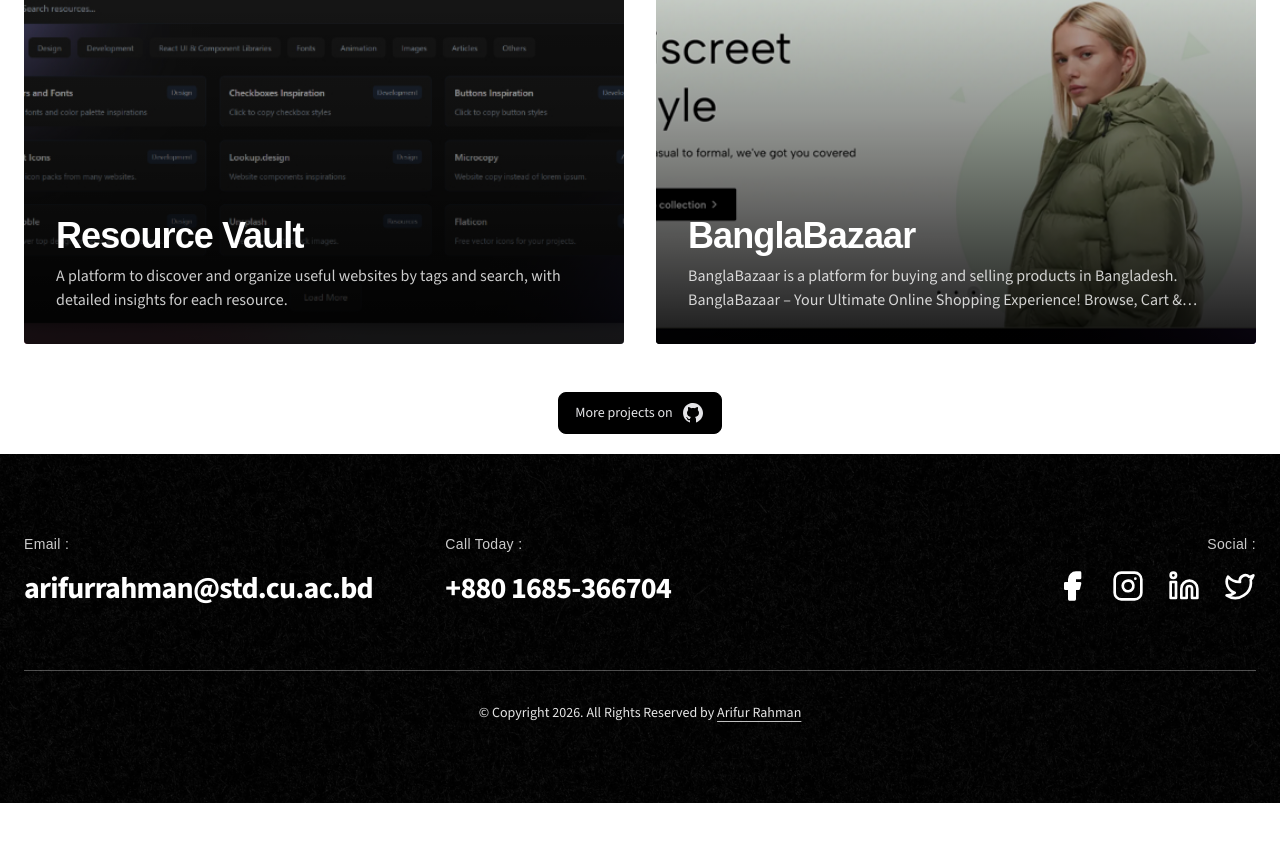
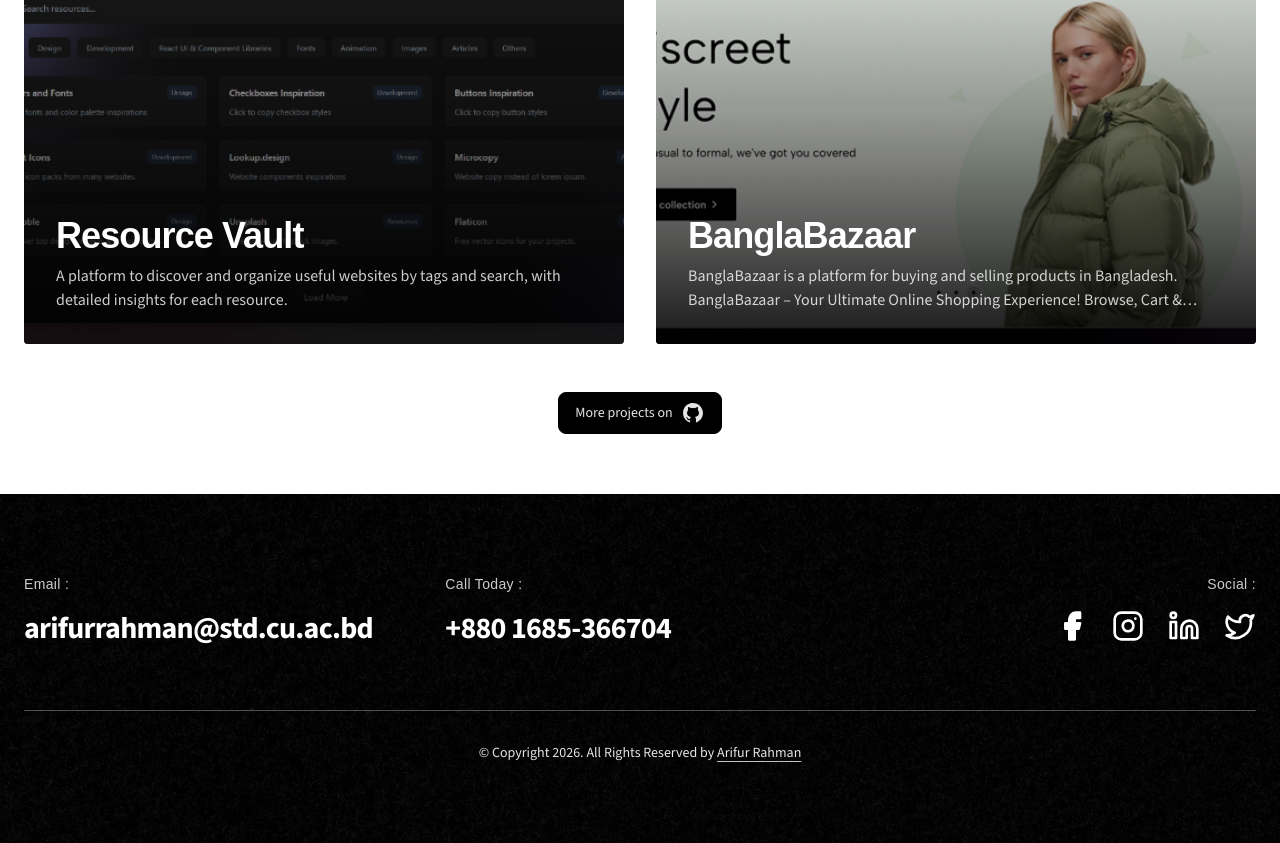
Before and after one commit to developerarif10/arifurrahman.xyz, a Next.js app: page /projects in a window 1280 px wide. Shown: the part 848-1691 px from the top of the page. Before the commit the page ends 1651 px from the top, so only its background shows below. Built offline with nearby package versions, Linux system fonts and the light colour scheme; a web font is replaced by a local one.

Commit message:
Fixing About Page Mobile Overflow

```diff
--- a/app/about/_components/about-me-images.jsx
+++ b/app/about/_components/about-me-images.jsx
@@ -33,13 +33,16 @@
 
 
     const [transformStyles, setTransformStyles] = useState(desktopTransformStyles);
+    const [containerWidth, setContainerWidth] = useState(1200);
 
   useEffect(() => {
     const handleResize = () => {
       if (window.innerWidth < 768) {
         setTransformStyles(mobileTransformStyles);
+        setContainerWidth(350);
       } else {
         setTransformStyles(desktopTransformStyles);
+        setContainerWidth(1200);
       }
     };
 
@@ -63,7 +66,7 @@
               animationDelay={0.3}
               animationStagger={0.03}
               className="custom-bounceCards relative"
-              containerWidth={1200}
+              containerWidth={containerWidth}
               containerHeight={250}
             />
           </motion.div>
--- a/app/projects/page.js
+++ b/app/projects/page.js
@@ -96,7 +96,7 @@
                 ))}
               </div>
             </div>
-            <div className="flex justify-center items-center text-center">
+            <div className="flex justify-center items-center text-center pb-0 lg:pb-10">
               <Link href="https://github.com/developerarif10" target="__blank">
                 <ProjectButton>
                   More projects on
```
